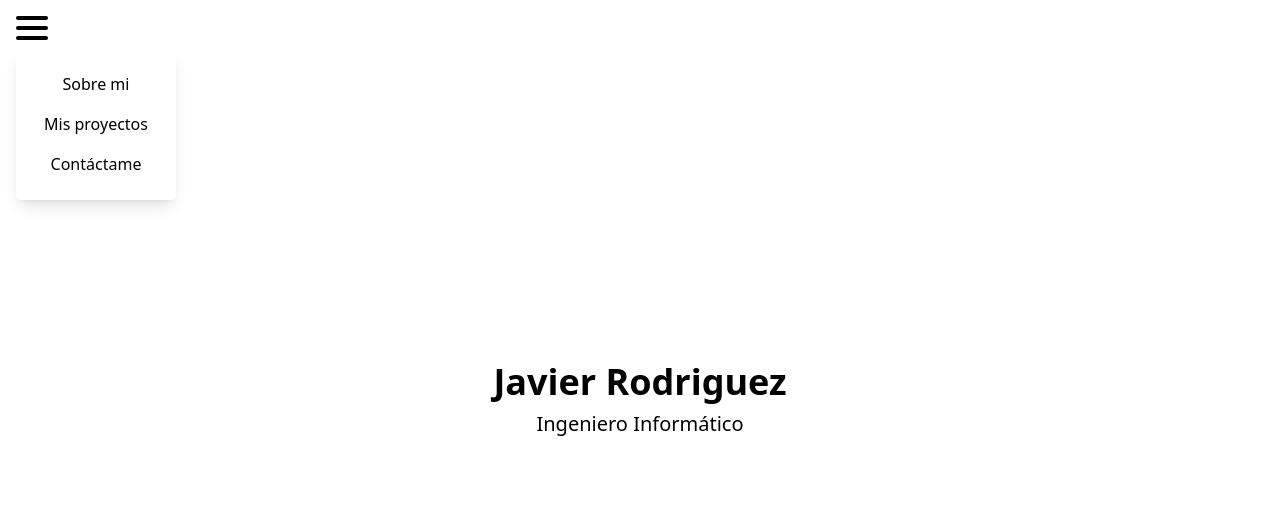
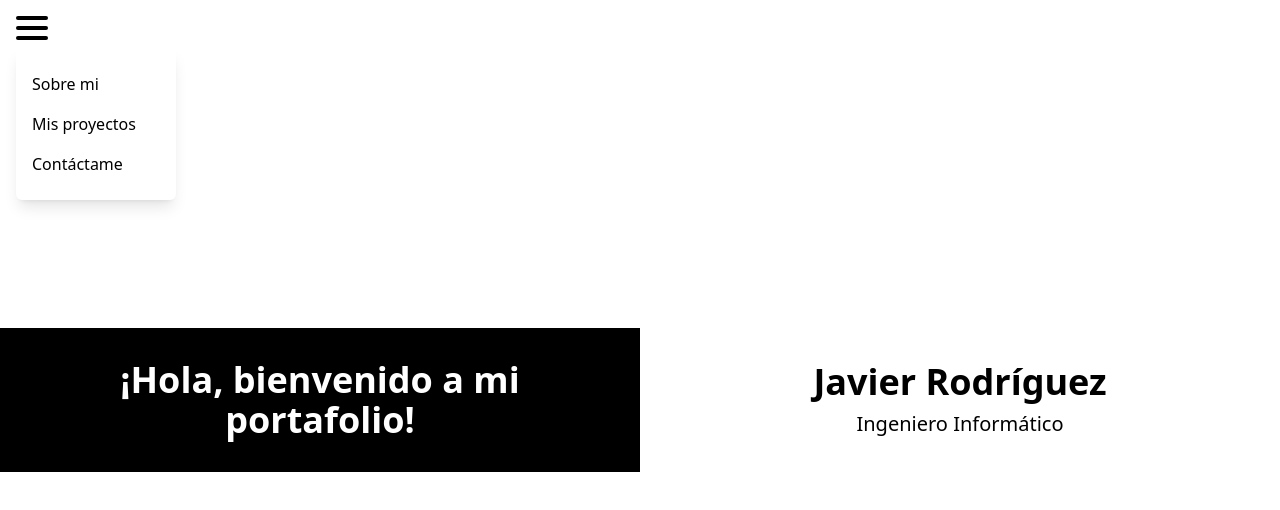
Before and after one commit to jaavispeed/Portafolio, an Angular app: page /home in a window 1280 px wide. Both pictures are taken after a click on the button "Menú de navegación". Shown: the top 510 px of the page. Built offline with nearby package versions, Linux system fonts and the light colour scheme.

Commit message:
Mitad y mitad

```diff
--- a/src/app/landing-page/landing-page.component.html
+++ b/src/app/landing-page/landing-page.component.html
@@ -1,4 +1,4 @@
-<div class="relative h-screen flex flex-col items-center justify-center text-center">
+<div class="relative h-screen flex items-center justify-center text-center bg-white">
 
   <!-- Spinner -->
   <div *ngIf="loading" class="absolute inset-0 flex items-center justify-center z-20 bg-white bg-opacity-50">
@@ -6,12 +6,27 @@
   </div>
 
   <!-- Contenido principal -->
-  <div [class.hidden]="loading" class="z-10">
-    <!-- Nombre y título profesional centrados -->
+  <div
+    [class.hidden]="loading"
+    [ngClass]="{ 'transition-style': !loading }"
+    class="z-10 w-full flex clip-0 overflow-hidden">
+    <!-- Parte izquierda con fondo negro -->
+    <div class="w-1/2 p-8 flex items-center justify-center bg-black text-white">
       <h1 class="text-4xl font-bold animate__animated animate__fadeInDown">
-      Javier Rodriguez
+        ¡Hola, bienvenido a mi portafolio!
       </h1>
-      <p class="text-xl mt-2 animate__animated animate__fadeInDown">Ingeniero Informático</p>
+    </div>
+
+    <!-- Parte derecha con fondo blanco -->
+    <div class="w-1/2 p-8 flex flex-col items-center justify-center bg-white">
+      <h1 class="text-4xl font-bold animate__animated animate__fadeInDown">
+        Javier Rodríguez
+      </h1>
+      <p class="text-xl mt-2 animate__animated animate__fadeInDown">
+        Ingeniero Informático
+      </p>
+    </div>
+  </div>
 
   <!-- Botón de hamburguesa en la esquina superior izquierda -->
   <button
@@ -26,10 +41,9 @@
   <!-- Menú desplegable -->
   <div *ngIf="menuOpen" class="absolute top-12 left-4 bg-white shadow-lg rounded-md w-40 p-4">
     <ul>
-        <li class="py-2">Sobre mi</li>
-        <li class="py-2">Mis proyectos</li>
-        <li class="py-2">Contáctame</li>
+      <li class="py-2 text-left">Sobre mi</li>
+      <li class="py-2 text-left">Mis proyectos</li>
+      <li class="py-2 text-left">Contáctame</li>
     </ul>
   </div>
 </div>
-</div>
--- a/src/app/landing-page/landing-page.component.ts
+++ b/src/app/landing-page/landing-page.component.ts
@@ -11,7 +11,7 @@ import SpinnerComponent from "../shared/pages/spinner/spinner.component";
 })
 export default class LandingPageComponent {
 
-  loading: boolean = true;
+  loading: boolean = false;
   menuOpen: boolean = false;
 
   ngOnInit(): void {
```
Lines whose indentation alone changed are shown as unchanged.
